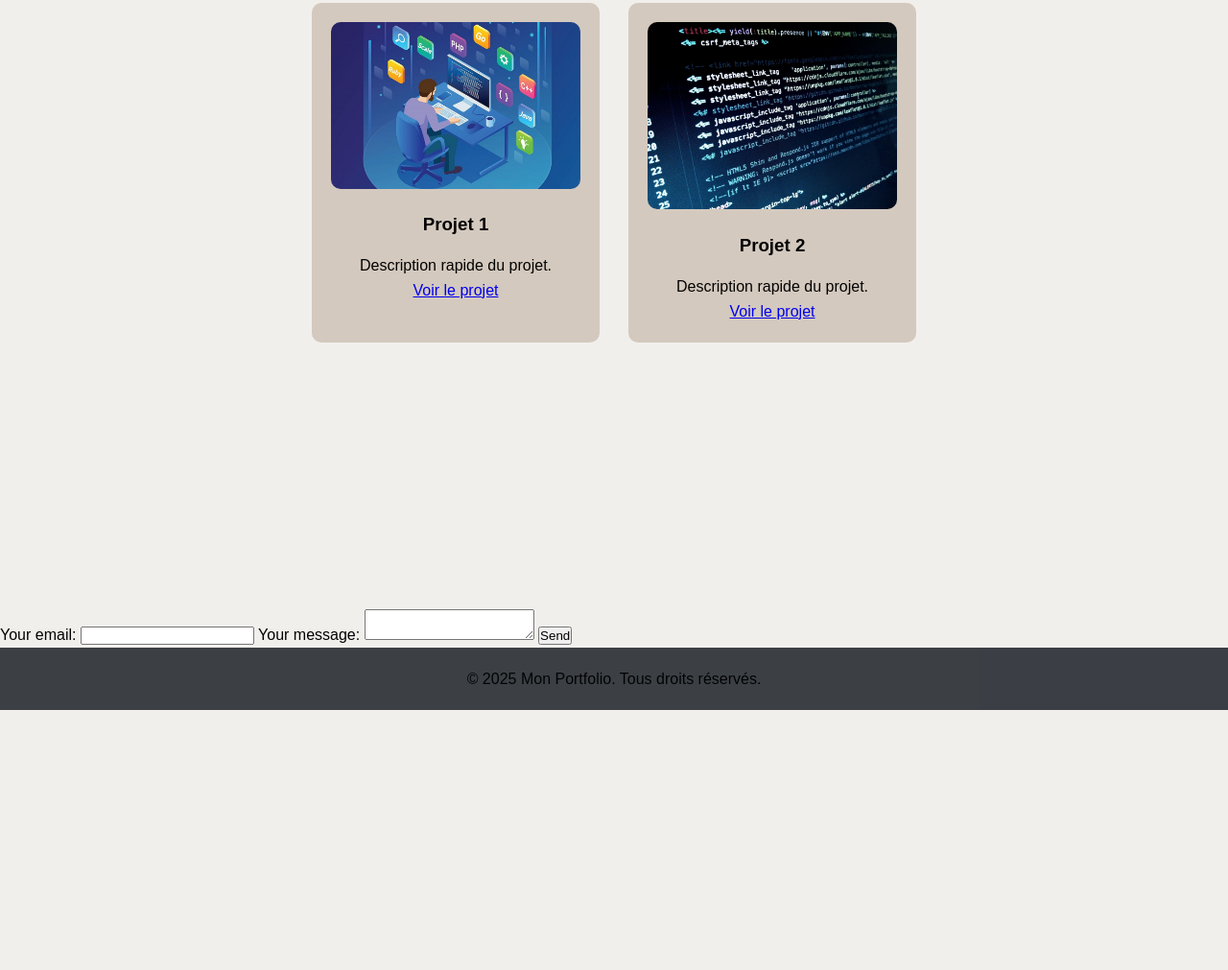
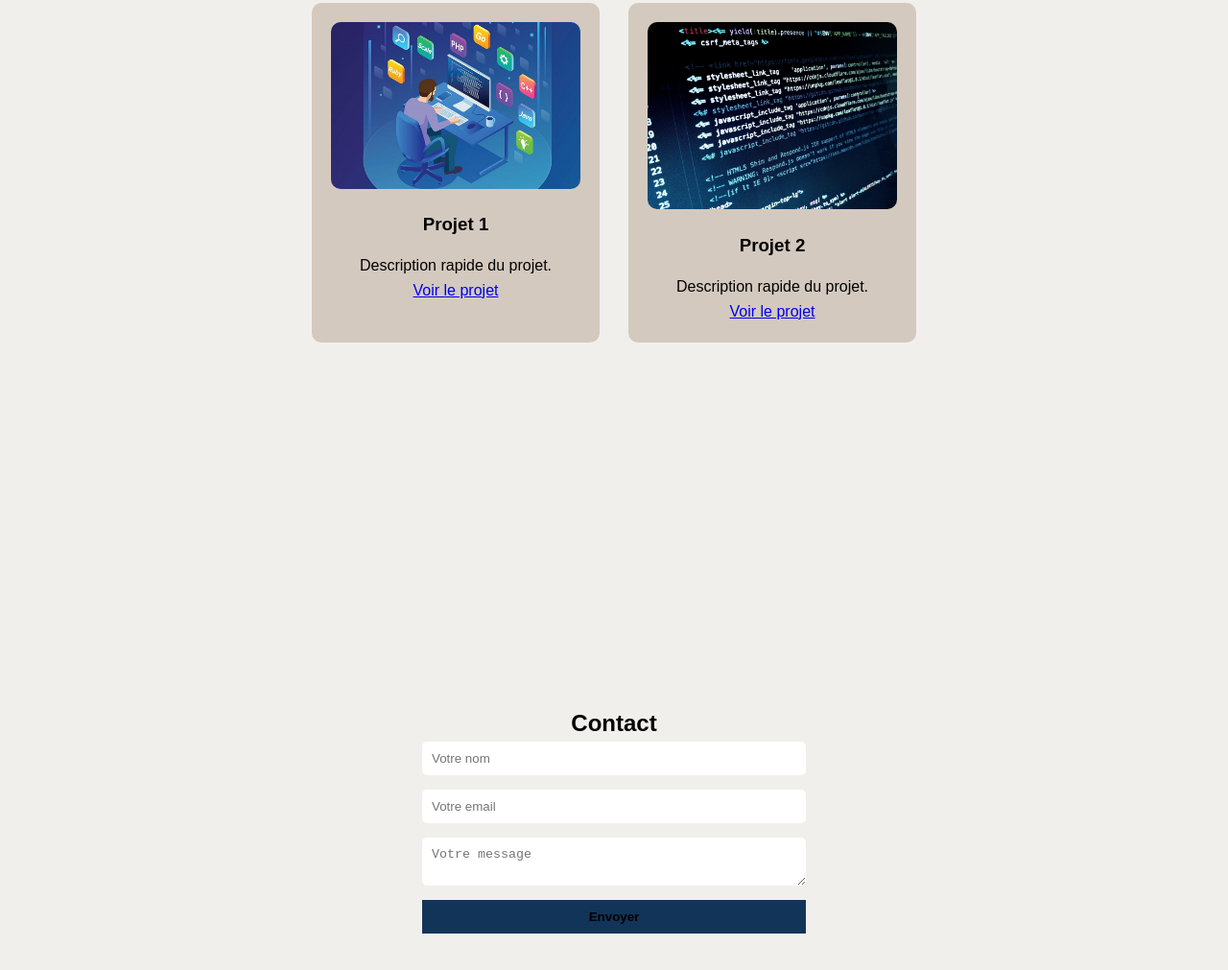
Before and after one commit to nejwaHaddad/NinaDev, a plain HTML site: page index.html in a window 1280 px wide. Shown: the part 1765-2776 px from the top of the page at 96% size. Before the commit the page ends 2505 px from the top, so only its background shows below. Drawn offline with Linux system fonts and the light colour scheme.

Commit message:
Update index.html
contact section

```diff
--- a/index.html
+++ b/index.html
@@ -64,24 +64,15 @@
             </div>
         </div>
     </section>
-
-    <!-- ======== SECTION CONTACT ======== -->
-  <!-- modify this form HTML and place wherever you want your form -->
-<form
-  action="https://formspree.io/f/xvgqlvvb"
-  method="POST"
->
-  <label>
-    Your email:
-    <input type="email" name="email">
-  </label>
-  <label>
-    Your message:
-    <textarea name="message"></textarea>
-  </label>
-  <!-- your other form fields go here -->
-  <button type="submit">Send</button>
-</form>
+<section id="contact" class="section-contact">
+        <h2>Contact</h2>
+        <form id="contact-form">
+            <input type="text" placeholder="Votre nom" required>
+            <input type="email" placeholder="Votre email" required>
+            <textarea placeholder="Votre message" required></textarea>
+            <button type="submit" class="btn">Envoyer</button>
+        </form>
+    </section>
     <!-- ======== FOOTER ======== -->
     <footer>
         <p>© 2025 Mon Portfolio. Tous droits réservés.</p>
```
